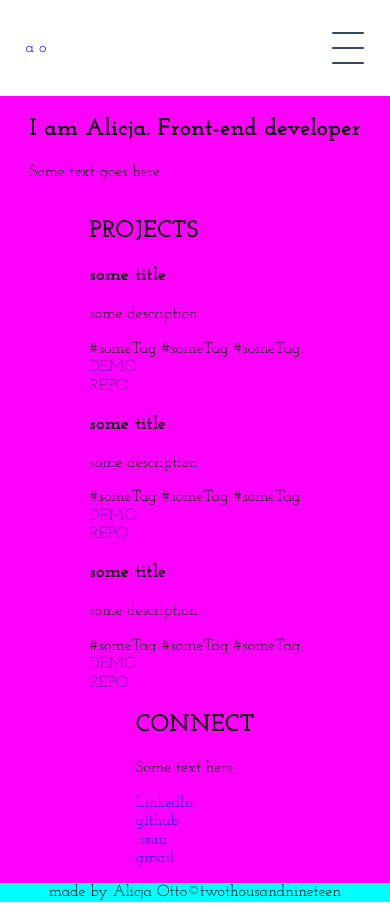
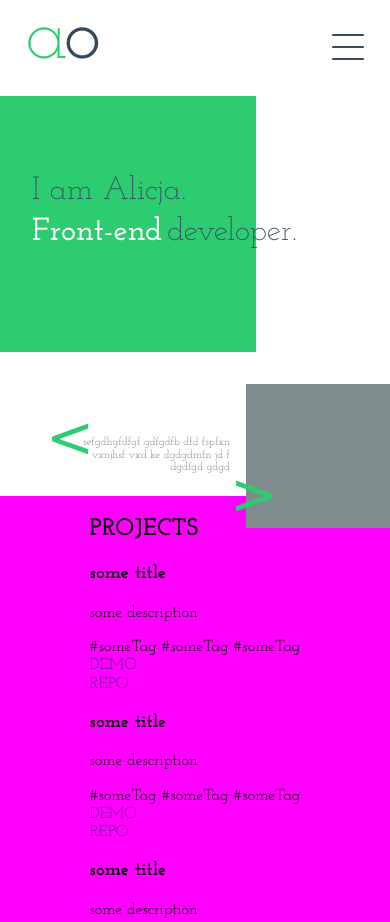
Before and after one commit to alicjaotto/portfolio, a website: page src/index.html in a window 390 px wide. Shown: the top 922 px of the page. Drawn offline with Linux system fonts and the light colour scheme.

Commit message:
first section for mobile almost ready

```diff
--- /dev/null
+++ b/src/css/_header.scss
@@ -0,0 +1,135 @@
+.header__logo {
+  margin-bottom: 2rem;
+  height: 5rem;
+}
+
+.header__logo__a,
+.header__logo__o {
+    font-size: 5rem;
+}
+
+.header__logo__a {
+  color: $color-theme-emerald;
+  font-weight: 300;
+  margin-right: -0.6rem;
+}
+
+.header__logo__o {
+  color: $color-secondary;
+  font-weight: normal;
+}
+
+.header__toggle__button {
+  box-shadow: none;
+  border-color: transparent;
+  background: none;
+  display: block;
+  width: 2rem;
+  height: 1.75rem;
+  cursor: pointer;
+  margin-left: auto;
+  position: relative;
+  border: none;
+
+  span {
+    position: absolute;
+    display: block;
+    width: 100%;
+    height: 0.1rem;
+    left: 0;
+
+    background: $color-secondary;
+    border-radius: 0.2rem;
+
+    z-index: 1;
+
+    -webkit-transform: rotate(0deg);
+    -moz-transform: rotate(0deg);
+    -o-transform: rotate(0deg);
+    transform: rotate(0deg);
+    -webkit-transition: .25s ease-in-out;
+    -moz-transition: .25s ease-in-out;
+    -o-transition: .25s ease-in-out;
+    transition: .25s ease-in-out;
+
+    &:nth-child(1) {
+      top: 0;
+    }
+
+    &:nth-child(2) {
+      top: 0.75rem;
+    }
+
+    &:nth-child(3){
+      top: 1.5rem;
+    }
+  }
+
+  &.expanded span:nth-child(1){
+    top: 0.95rem;
+  -webkit-transform: rotate(45deg);
+  -moz-transform: rotate(45deg);
+  -o-transform: rotate(45deg);
+  transform: rotate(45deg);
+  }
+
+  &.expanded span:nth-child(2) {
+    opacity: 0;
+  }
+
+  &.expanded span:nth-child(3) {
+    top: 0.95rem;
+    -webkit-transform: rotate(-45deg);
+    -moz-transform: rotate(-45deg);
+    -o-transform: rotate(-45deg);
+    transform: rotate(-45deg);
+  }
+}
+
+.header__nav__menu {
+  position: absolute;
+  top: 6rem;
+  left: 0;
+  width: 100%;
+  background: $color-primary;
+  -webkit-font-smoothing: antialiased;
+  z-index: 2;
+}
+
+.header__nav__menu__list {
+  display: flex;
+  align-items: center;
+  flex-direction: column;
+}
+
+.header__nav__menu__list__item {
+  padding: 0.6rem 0;
+  font-size: $font-size-normal;
+  text-transform: uppercase;
+  font-family: $font-secondary;
+  font-weight: lighter;
+
+  a {
+    color: $color-secondary;
+    padding: 0 1rem;
+
+    &:hover {
+      color: $color-theme-emerald;
+    }
+
+    &:hover::before,
+    &:hover::after {
+      content: "\A";
+      width: 0.6rem;
+      height:0.6rem;
+      border-radius: 100%;
+      background: $color-theme-emerald;
+      display:inline-block;
+      margin:0 0.6rem;
+    }
+  }
+}
+
+.collapse {
+  display: none;
+}
--- a/src/css/main.scss
+++ b/src/css/main.scss
@@ -1,5 +1,6 @@
 @import 'variables';
 @import 'reset';
+@import 'header';
 
 /*grid*/
 .container {
@@ -20,6 +21,7 @@
   align-items: center;
   height: 6rem;
   padding: 0 1.6rem;
+  width: 100%;
 }
 
 .content {
@@ -38,120 +40,93 @@
   justify-content: center;
 }
 
-.collapse {
-  display: none;
+.content__about {
+  // position: relative;
+  width: 100%;
+  // padding-top: 2rem;
+  background-color: $color-primary;
+  height: 25rem;
 }
 
-.header__toggle__button {
-  box-shadow: none;
-  border-color: transparent;
-  background: none;
-  display: block;
-  width: 2rem;
-  height: 2rem;
-  cursor: pointer;
-  margin-left: auto;
+.content__about__intro {
+  width: 100%;
+  display: flex;
+  justify-content: flex-start;
   position: relative;
-  border: none;
+  margin-bottom: 2rem;
+}
 
-  span {
-    position: absolute;
-    display: block;
-    width: 100%;
-    height: 0.1rem;
-    left: 0;
+.content__about__intro__square {
+  width: 16rem;
+  height: 16rem;
+  background-color: $color-theme-emerald;
+  z-index: 0;
+}
 
-    background: $color-secondary;
-    border-radius: 0.2rem;
+.content__about__intro__title {
+  position: absolute;
+  left: 2rem;
+  top: 3rem;
+  color: $color-secondary;
 
-    z-index: 1;
-
-    -webkit-transform: rotate(0deg);
-    -moz-transform: rotate(0deg);
-    -o-transform: rotate(0deg);
-    transform: rotate(0deg);
-    -webkit-transition: .25s ease-in-out;
-    -moz-transition: .25s ease-in-out;
-    -o-transition: .25s ease-in-out;
-    transition: .25s ease-in-out;
-
-    &:nth-child(1) {
-      top: 0;
-    }
-
-    &:nth-child(2) {
-      top: 0.95rem;
-    }
-
-    &:nth-child(3){
-      top: 1.9rem;
-    }
-  }
-
-  &.expanded span:nth-child(1){
-    top: 0.95rem;
-  -webkit-transform: rotate(45deg);
-  -moz-transform: rotate(45deg);
-  -o-transform: rotate(45deg);
-  transform: rotate(45deg);
-  }
-
-  &.expanded span:nth-child(2) {
-    opacity: 0;
-  }
-
-  &.expanded span:nth-child(3) {
-    top: 0.95rem;
-    -webkit-transform: rotate(-45deg);
-    -moz-transform: rotate(-45deg);
-    -o-transform: rotate(-45deg);
-    transform: rotate(-45deg);
+  h2 {
+    font-size: 2rem;
+    line-height: 1.3;
+    font-weight: 300;
   }
 }
 
-.header__nav__menu {
-  position: absolute;
-  top: 6rem;
-  left: 0;
-  width: 100%;
-  background: $color-primary;
-  -webkit-font-smoothing: antialiased;
+.content__about__intro__title__part {
+  display: block;
+}
+.content__about__intro__title__part__white {
+  color: $color-primary;
+  margin-right: 0.3rem;
+  font-weight: 600;
 }
 
-.header__nav__menu__list {
+.content__about__description {
+  width: 100%;
   display: flex;
+  justify-content: flex-end;
   align-items: center;
-  flex-direction: column;
+  margin-bottom: 2rem;
 }
 
-.header__nav__menu__list__item {
-  padding: 0.6rem 0;
-  font-size: $font-size-normal;
-  text-transform: uppercase;
-  font-family: $font-secondary;
-  font-weight: lighter;
+.content__about__description__text {
+  width: 10rem;
+  margin-right: 1rem;
 
-  a {
-    color: $color-secondary;
-    padding: 0 1rem;
+  p {
+    text-align: right;
+    color: $color-grey;
+    font-size: $font-size-small;
+    position: relative;
 
-    &:hover {
+    &::before {
+      content: '<';
       color: $color-theme-emerald;
+      font-weight: normal;
+      font-size: 3.6rem;
+      position: absolute;
+      font-family: $font-secondary;
+      top: -2rem;
+      left: -1.5rem;
     }
 
-    &:hover::before,
-    &:hover::after {
-      content: "\A";
-      width: 0.6rem;
-      height:0.6rem;
-      border-radius: 100%;
-      background: $color-theme-emerald;
-      display:inline-block;
-      margin:0 0.6rem;
+    &::after {
+      content: '>';
+      color: $color-theme-emerald;
+      font-weight: normal;
+      font-size: 3.6rem;
+      position: absolute;
+      font-family: $font-secondary;
     }
   }
+}
 
-
-
-
+.content__about__description__photo {
+  width: 9rem;
+  height: 9rem;
+  background-color: $color-grey;
 }
--- a/src/index.html
+++ b/src/index.html
@@ -15,7 +15,7 @@
   <body class="container">
     <header class="header">
       <!-- <h1>portfolio</h1> -->
-      <a href="./">
+      <a class="header__logo" href="./">
         <span class="header__logo__a">a</span>
         <span class="header__logo__o">o</span>
       </a>
@@ -35,9 +35,24 @@
       </nav>
     </header>
     <div class="content">
-      <section id="about">
-        <h2>I am Alicja. <span>Front-end</span> developer</h2>
-        <p>Some text goes here</p>
+      <section id="about" class="content__about">
+        <div class="content__about__intro">
+          <div class="content__about__intro__square"></div>
+          <div class="content__about__intro__title">
+            <h2>
+              <span class="content__about__intro__title__part">I am Alicja.<span>
+              <span class="content__about__intro__title__part">
+                <span class="content__about__intro__title__part__white">Front-end</span>developer.
+              </span>
+            </h2>
+          </div>
+        </div>
+        <div class="content__about__description">
+          <div class="content__about__description__text">
+            <p>sefgdhgfdfgf gdfgdfb dfd fspfxn vxnjhsf vxd ke dgdgdmfn jd f dgdfgd  gdgd</p>
+          </div>
+          <div class="content__about__description__photo"></div>
+        </div>
       </section>
       <section id="projects">
         <h2>PROJECTS</h2>
--- a/src/js/main.js
+++ b/src/js/main.js
@@ -1,12 +1,16 @@
 document.addEventListener('DOMContentLoaded', function(){
   const button = document.querySelector('.header__toggle__button');
+  const links = document.querySelectorAll('.header__nav__menu__list__item');
 
   function toggleMenu() {
     const nav = document.querySelector('#nav-menu');
     nav.classList.toggle('collapse');
     button.classList.toggle('expanded');
-    console.log(button);
   }
 
   button.addEventListener('click', toggleMenu);
+
+  links.forEach((item) => {
+    item.addEventListener('click', toggleMenu);
+  });
 });
```
Also changed, not shown: src/css/main.css.
